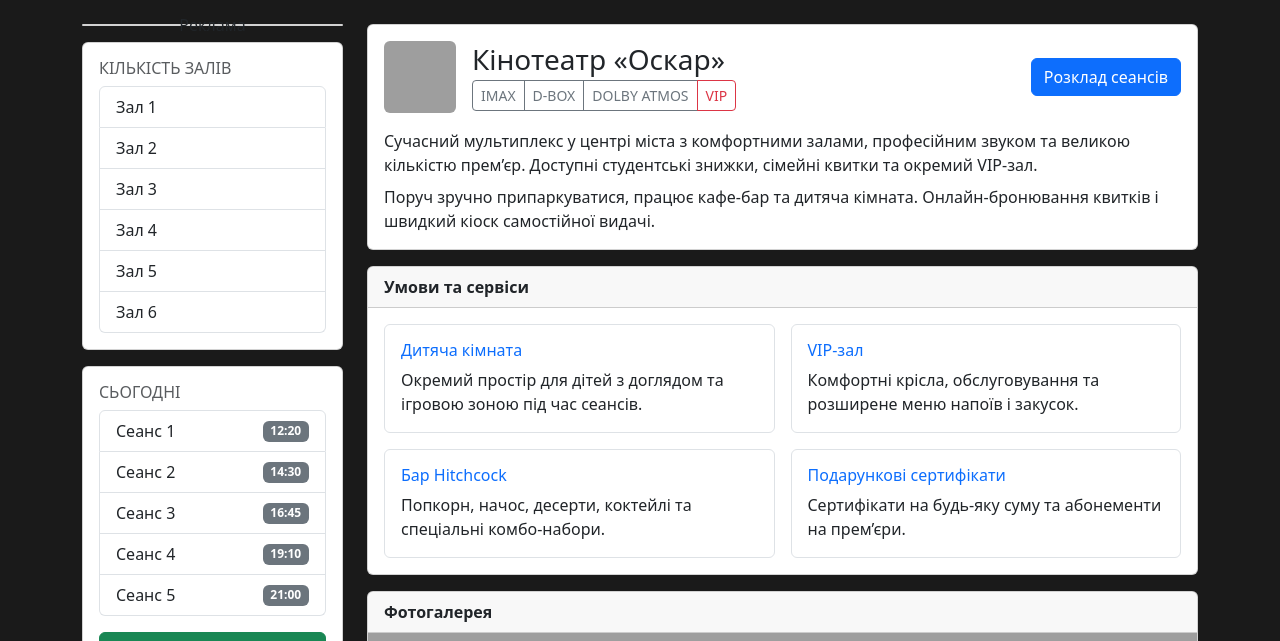
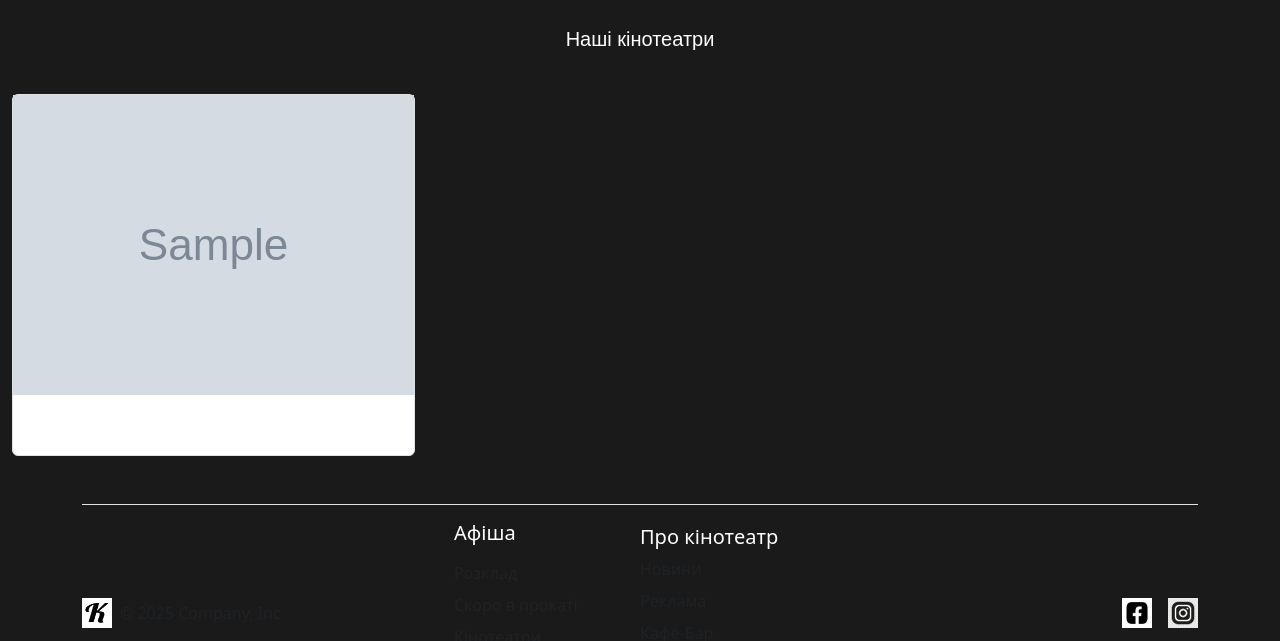
Before and after one commit to maksirh/kinoCMS, a Django app: page /cms/cinemas in a window 1280 px wide. Shown: the part 82-723 px from the top of the page. Run offline with Django 5.2, Linux system fonts and the light colour scheme; tables that the repository leaves empty hold one stand-in row (values such as "Sample post"); grey boxes marked "Sample" are stand-in pictures; parts of the project's set-up code (start-up, migrations or seed data) failed here and were passed over; some libraries are stand-ins or nearby versions; grey boxes are pictures that could not be loaded.

Commit message:
add context for cinemas list, part cinema page and some corrects

```diff
--- a/src/cms/templates/cms/cinema.html
+++ b/src/cms/templates/cms/cinema.html
@@ -17,11 +17,6 @@
           <h6 class="text-uppercase text-muted mb-2">Кількість залів</h6>
           <ul class="list-group">
             <li class="list-group-item">Зал 1</li>
-            <li class="list-group-item">Зал 2</li>
-            <li class="list-group-item">Зал 3</li>
-            <li class="list-group-item">Зал 4</li>
-            <li class="list-group-item">Зал 5</li>
-            <li class="list-group-item">Зал 6</li>
           </ul>
         </div>
       </div>
@@ -31,10 +26,6 @@
           <h6 class="text-uppercase text-muted mb-2">Сьогодні</h6>
           <ul class="list-group">
             <li class="list-group-item d-flex justify-content-between align-items-center">Сеанс 1 <span class="badge text-bg-secondary">12:20</span></li>
-            <li class="list-group-item d-flex justify-content-between align-items-center">Сеанс 2 <span class="badge text-bg-secondary">14:30</span></li>
-            <li class="list-group-item d-flex justify-content-between align-items-center">Сеанс 3 <span class="badge text-bg-secondary">16:45</span></li>
-            <li class="list-group-item d-flex justify-content-between align-items-center">Сеанс 4 <span class="badge text-bg-secondary">19:10</span></li>
-            <li class="list-group-item d-flex justify-content-between align-items-center">Сеанс 5 <span class="badge text-bg-secondary">21:00</span></li>
           </ul>
           <a href="#" class="btn btn-success w-100 mt-3">Розклад всіх сеансів</a>
         </div>
@@ -45,9 +36,9 @@
       <div class="card mb-3">
         <div class="card-body">
           <div class="d-flex align-items-center mb-3">
-            <img src="https://picsum.photos/seed/logo/72/72" class="rounded me-3" alt="">
+            <img src="{{ cinema.main_image.url }}" class="rounded me-3" style="width: 115px;height: 80px" alt="">
             <div>
-              <h3 class="mb-1">Кінотеатр «Оскар»</h3>
+              <h3 class="mb-1">{{ cinema.title }}</h3>
               <div class="btn-group" role="group">
                 <span class="btn btn-outline-secondary btn-sm">IMAX</span>
                 <span class="btn btn-outline-secondary btn-sm">D-BOX</span>
@@ -58,8 +49,10 @@
             <a href="#" class="btn btn-primary ms-auto">Розклад сеансів</a>
           </div>
 
-          <p class="mb-2">Сучасний мультиплекс у центрі міста з комфортними залами, професійним звуком та великою кількістю прем’єр. Доступні студентські знижки, сімейні квитки та окремий VIP-зал.</p>
-          <p class="mb-0">Поруч зручно припаркуватися, працює кафе-бар та дитяча кімната. Онлайн-бронювання квитків і швидкий кіоск самостійної видачі.</p>
+          <p class="mb-2">
+              {{ cinema.description }}
+          </p>
+
         </div>
       </div>
 
--- /dev/null
+++ b/src/cms/templates/cms/cinemas.html
@@ -0,0 +1,57 @@
+{% extends "base.html" %}
+{% load static %}
+
+
+{% block content %}
+
+<style>
+     .cinema-card {
+        position: relative;
+        transition: transform 0.2s;
+        border: 1px solid #dee2e6;
+    }
+
+     .cinema-logo-placeholder img {
+    width: 100%;
+    height: 100%;
+    object-fit: contain;
+    }
+</style>
+
+<div class="container-fluid mt-4">
+    <p style="text-align: center; font-size: 20px; font-family: 'Arial', 'sans-serif';"> Наші кінотеатри</p>
+    <br>
+     <div class="row">
+        {% for cinema in cinemas %}
+        <div class="col-6 col-md-4 col-lg-4 mb-4">
+
+            <div class="card cinema-card h-100">
+
+                <a href="{% url 'cms:cinema_page' cinema.id %}" class="text-decoration-none text-dark h-100 d-flex flex-column">
+
+                    <div class="cinema-logo-placeholder">
+                        {% if cinema.main_image %}
+                            <img src="{{ cinema.main_image.url }}" alt="{{ cinema.title }}">
+                        {% else %}
+                            <i class="bi bi-building"></i>
+                        {% endif %}
+                    </div>
+
+                    <div class="card-body text-center flex-grow-1 d-flex flex-column justify-content-center">
+                        <h5 class="card-title fw-bold mb-1" style="color: white">{{ cinema.title }}</h5>
+                    </div>
+                </a>
+
+            </div>
+
+        </div>
+        {% empty %}
+        <div class="col-12 text-center text-muted mt-5">
+            <h4>Кінотеатрів немає</h4>
+        </div>
+        {% endfor %}
+    </div>
+
+</div>
+
+{% endblock %}
--- a/src/cms/urls.py
+++ b/src/cms/urls.py
@@ -1,8 +1,10 @@
 from django.urls import path
-from .views import cinema_page
+from .views import cinema_page, cinemas_list
 
 app_name = 'cinema'
 
 urlpatterns = [
-    path('cinemas', cinema_page, name='cinema_page'),
+
+    path('cinemas', cinemas_list, name='cinemas_list'),
+    path('cinema/<int:cinema_id>/', cinema_page, name="cinema_page")
 ]
--- a/src/cms/views.py
+++ b/src/cms/views.py
@@ -1,4 +1,23 @@
-from django.shortcuts import render
+from django.shortcuts import render, get_object_or_404
+from src.cms.models import Cinema
 
-def cinema_page(request):
-    return render(request, 'cms/cinema.html')
+
+def cinemas_list(request):
+
+    cinemas = Cinema.objects.all()
+
+    context = {
+        "cinemas": cinemas
+    }
+    return render(request, 'cms/cinemas.html', context)
+
+
+def cinema_page(request, cinema_id):
+
+    cinema = get_object_or_404(Cinema, pk=cinema_id)
+
+    context = {
+        "cinema": cinema,
+    }
+
+    return render(request, 'cms/cinema.html', context)
--- a/templates/base.html
+++ b/templates/base.html
@@ -9,6 +9,7 @@
 
     <link href="{% static 'css/bootstrap.min.css' %}" rel="stylesheet">
     <link href="{% static 'css/headers.css' %}" rel="stylesheet">
+    <link rel="stylesheet" href="{% static 'css/bootstrap-icons.min.css' %}">
 
 </head>
 
@@ -26,7 +27,7 @@
   <li><a href="{% url 'main:main_page' %}" class="nav-link px-2 text-white fw-bold">Головна</a></li>
   <li><a href="{% url 'main:poster' %}" class="nav-link px-2 text-white-50">Афіша</a></li>
   <li><a href="{% url 'main:schedule_page' %}" class="nav-link px-2 text-white-50">Розклад</a></li>
-  <li><a href="{% url 'cms:cinema_page' %}" class="nav-link px-2 text-white-50">Кінотеатри</a></li>
+  <li><a href="{% url 'cms:cinemas_list' %}" class="nav-link px-2 text-white-50">Кінотеатри</a></li>
 
 
   <li class="nav-item dropdown">
@@ -65,9 +66,13 @@
     </form>
 
       {% if request.user.is_authenticated %}
-          <a href="{% url 'authentication:profile' %}"> <h4 class="d-inline me-3">{{ request.user.username }}</h4> </a>
+         <a href="{% url 'authentication:profile' %}" class="link-dark me-3">
+            <i class="bi bi-person-bounding-box" style="font-size: 1.7rem; color: #6f42c1;"></i>
+         </a>
 
-          <a  href="{% url 'authentication:logout' %}"> <h4 class="d-inline">logout</h4> </a>
+          <a href="{% url 'authentication:logout' %}" class="link-danger">
+            <i class="bi bi-box-arrow-right" style="font-size: 1.7rem;"></i>
+          </a>
 
       {% else %}
            <a href="{% url 'authentication:login' %}" class="btn btn-outline-light me-2">Увійти</a>
```
